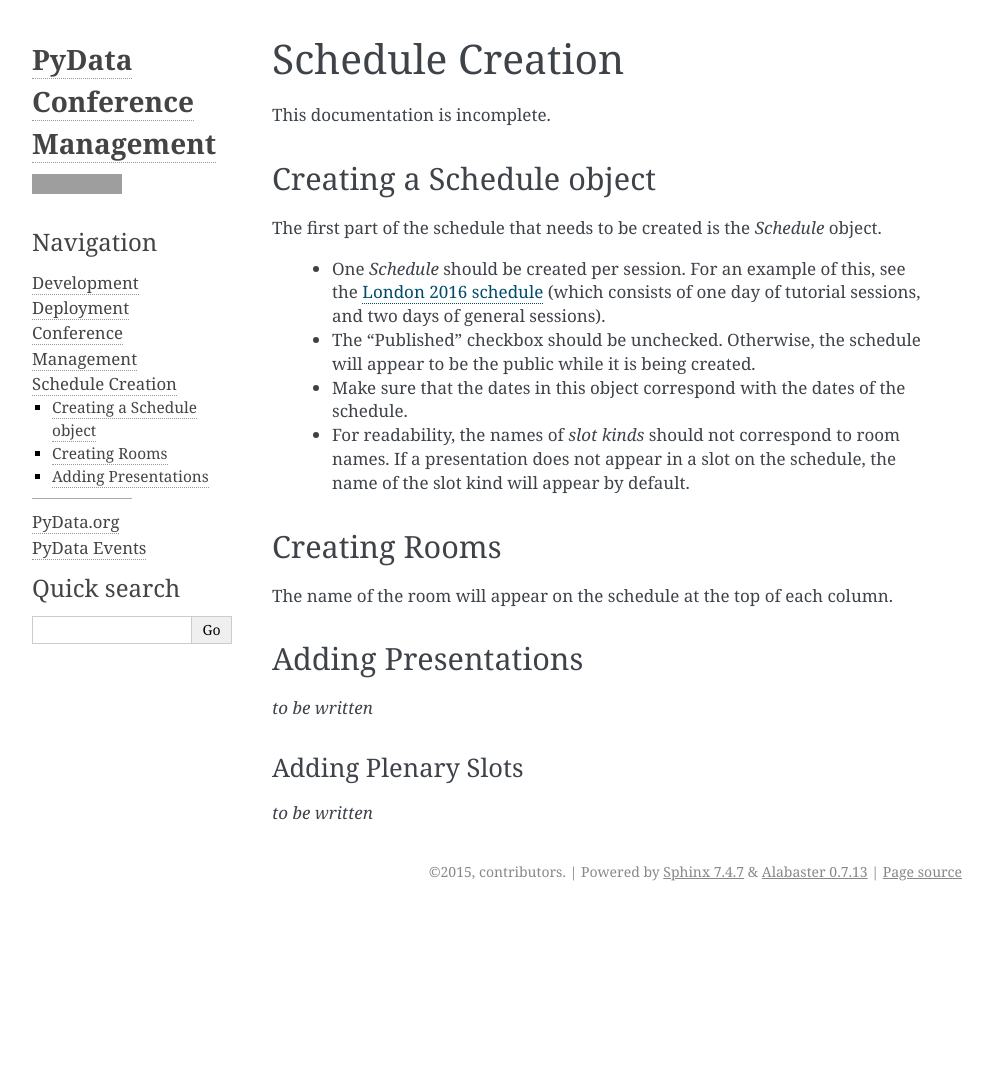
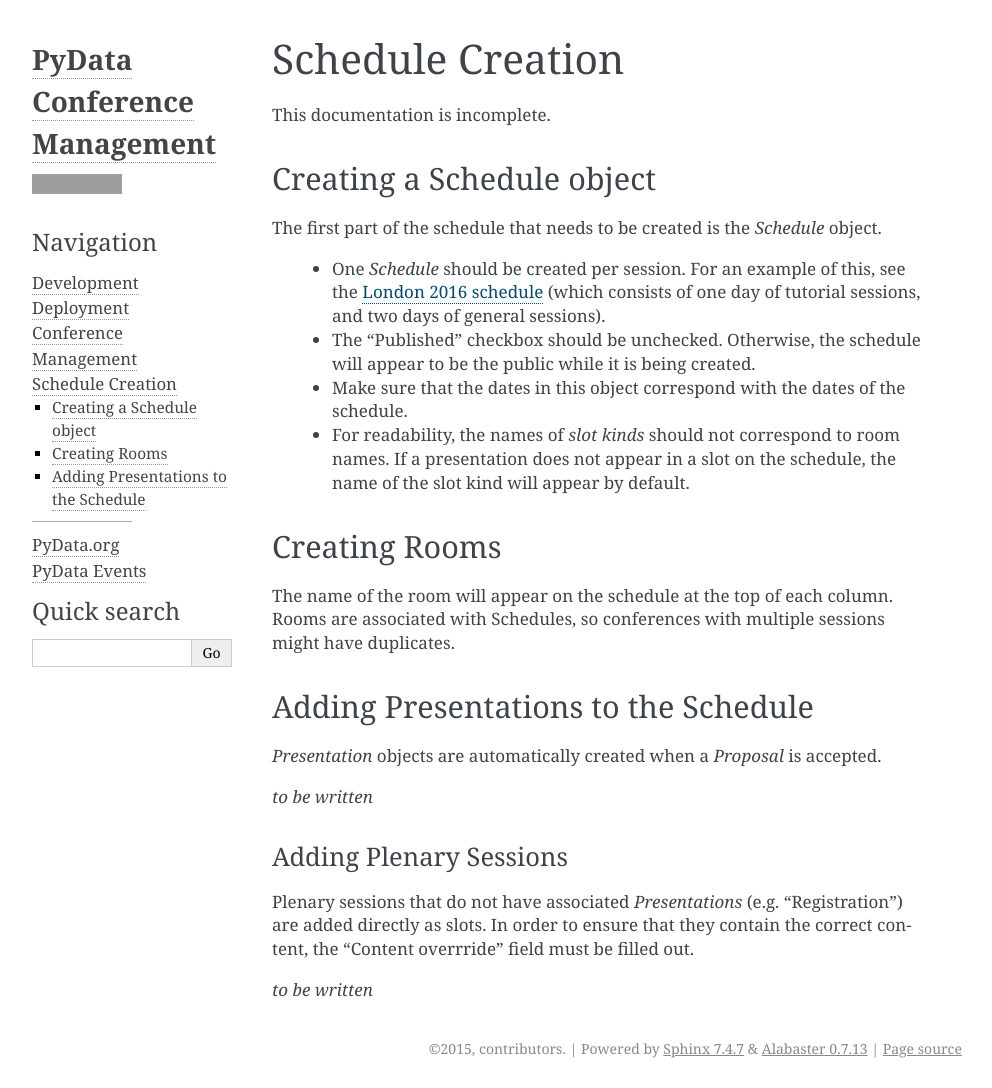
Before and after one commit to pydata/conf_site, a Sphinx documentation site: the page built from docs/source/schedule-creation.rst, in a window 1280 px wide. Shown: the whole page, without its empty margins (148-1140 px from the left). Built offline with Sphinx 7.4.7, drawn with Linux system fonts in a browser that asks for light colours; before the commit the page ends 911 px from its top, so only the background shows below that; grey boxes are pictures that could not be loaded.

Commit message:
Beginnings of schedule creation documentation.
Create document to explain how to create schedules in symposion. This is
incomplete and needs to be greatly expanded.

```diff
--- a/docs/source/schedule-creation.rst
+++ b/docs/source/schedule-creation.rst
@@ -26,14 +26,21 @@
 --------------
 
 The name of the room will appear on the schedule at the top of each column.
+Rooms are associated with Schedules, so conferences with multiple sessions
+might have duplicates.
 
+Adding Presentations to the Schedule
+------------------------------------
 
-Adding Presentations
---------------------
+`Presentation` objects are automatically created when a `Proposal` is accepted.
 
 *to be written*
 
-Adding Plenary Slots
-++++++++++++++++++++
+Adding Plenary Sessions
++++++++++++++++++++++++
+
+Plenary sessions that do not have associated `Presentations` (e.g.
+"Registration") are added directly as slots. In order to ensure that they
+contain the correct content, the "Content overrride" field must be filled out.
 
 *to be written*
```
